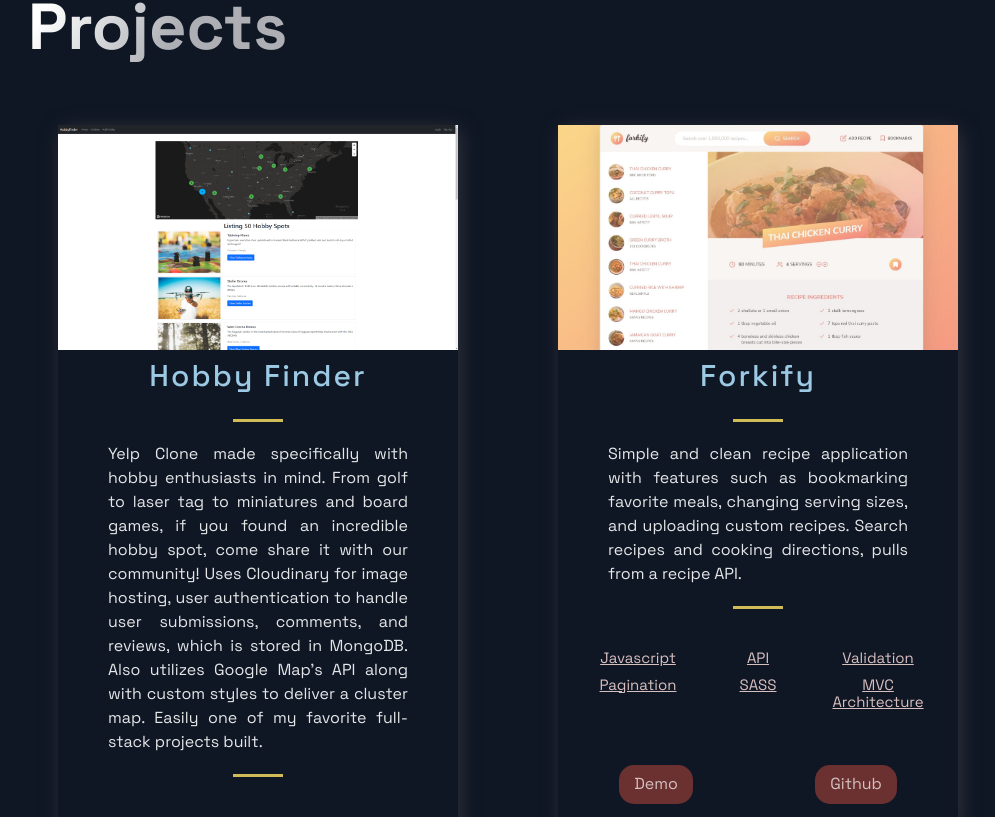
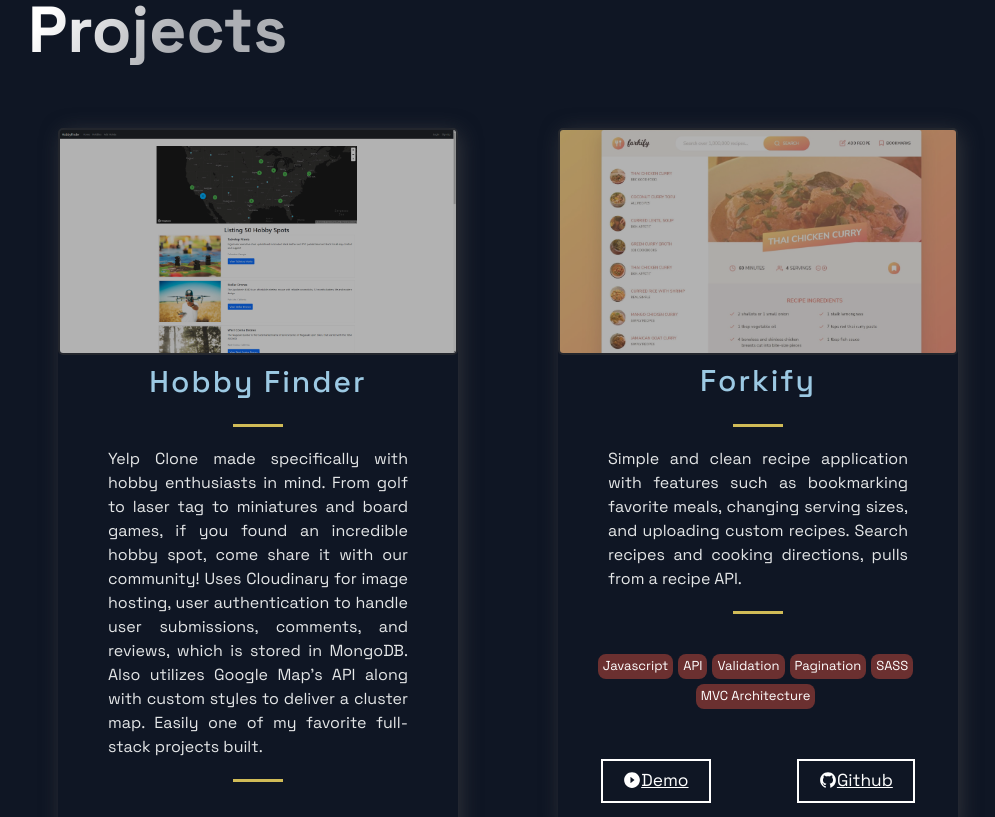
Before and after one commit to Sasurai087/NextJS-Portfolio, a Next.js app: page / in a window 1280 px wide. Shown: the part 1980-2797 px from the top of the page, without its empty margins (92-1087 px from the left). Built offline with nearby package versions, Linux system fonts and the light colour scheme.

Commit message:
style: change tags, source link, enlarge image

```diff
--- a/src/components/Acomplishments/Acomplishments.js
+++ b/src/components/Acomplishments/Acomplishments.js
@@ -5,7 +5,13 @@
   SectionDivider,
   SectionTitle,
 } from "../../styles/GlobalComponents";
-import { Box, Boxes, BoxNum, BoxText } from "./AcomplishmentsStyles";
+import {
+  Box,
+  Boxes,
+  BoxNum,
+  BoxText,
+  EducationText,
+} from "./AcomplishmentsStyles";
 
 export const data = [
   {
@@ -35,6 +41,17 @@
     <SectionDivider />
     <SectionTitle main>Education</SectionTitle>
 
+    <EducationText>Univeristy</EducationText>
+    <Boxes>
+      <Box key="csulb">
+        <BoxNum>Bachelor of Arts in Communication Studies</BoxNum>
+        <BoxText href="https://www.csulb.edu/" target="_blank">
+          California State University of Long Beach
+        </BoxText>
+      </Box>
+    </Boxes>
+
+    <EducationText>Online Courses</EducationText>
     <Boxes>
       {data.map((card, index) => (
         <Box key={index}>
--- a/src/components/Acomplishments/AcomplishmentsStyles.js
+++ b/src/components/Acomplishments/AcomplishmentsStyles.js
@@ -57,11 +57,18 @@
 export const BoxText = styled.a`
   font-style: normal;
   font-weight: normal;
-  font-size: 18px;
+  text-decoration: underline;
+  font-size: 1.6rem;
   line-height: 24px;
   letter-spacing: 0.02em;
   color: rgba(255, 255, 255, 0.75);
   cursor: pointer;
+
+  :hover {
+    font-size: 1.8rem;
+    color: rgba(255, 255, 255, 0.95);
+    transition: 0.2s;
+  }
 
   @media ${(props) => props.theme.breakpoints.md} {
     font-size: 16px;
@@ -122,3 +129,19 @@
     justify-content: space-between;
   }
 `;
+
+export const EducationText = styled.p`
+  font-size: 3rem;
+  line-height: 40px;
+  font-weight: 500;
+  color: rgba(255, 255, 255, 0.7);
+
+  @media ${(props) => props.theme.breakpoints.md} {
+    max-width: 670px;
+    font-size: 20px;
+  }
+
+  @media ${(props) => props.theme.breakpoints.sm} {
+    font-size: 16px;
+  }
+`;
--- a/src/components/Header/Header.js
+++ b/src/components/Header/Header.js
@@ -1,6 +1,6 @@
 import Link from "next/link";
 import React from "react";
-import { AiFillGithub, AiFillInstagram, AiFillLinkedin } from "react-icons/ai";
+import { AiFillGithub, AiFillLinkedin } from "react-icons/ai";
 import { DiCssdeck } from "react-icons/di";
 
 import {
@@ -10,23 +10,16 @@
   Div3,
   NavLink,
   SocialIcons,
-  Span,
+  Logo,
 } from "./HeaderStyles";
 
 const Header = () => (
   <Container>
     <Div1>
       <Link passHref href="/">
-        <a
-          style={{
-            display: "flex",
-            alignItems: "center",
-            color: "white",
-            marginBottom: "20px",
-          }}
-        >
-          <DiCssdeck size="3rem" /> <Span>James Ohsako</Span>
-        </a>
+        <Logo>
+          <DiCssdeck size="3rem" /> James Ohsako
+        </Logo>
       </Link>
     </Div1>
 
--- a/src/components/Header/HeaderStyles.js
+++ b/src/components/Header/HeaderStyles.js
@@ -45,11 +45,20 @@
   }
 `;
 
-export const Span = styled.span`
+// Navigation Link
+export const Logo = styled.a`
+  display: flex;
+  align-items: center;
+  color: white;
+  margin-bottom: 20px;
   font-size: 2rem;
+
+  @media ${(props) => props.theme.breakpoints.sm} {
+    transition: 0.5s;
+    font-size: 1.8rem;
+  }
 `;
 
-// Navigation Links
 export const NavLink = styled.a`
   font-size: 2rem;
   line-height: 32px;
@@ -60,8 +69,13 @@
     opacity: 1;
     cursor: pointer;
   }
+  @media ${(props) => props.theme.breakpoints.md} {
+    font-size: 1.5rem;
+    margin-right: 1rem;
+  }
   @media ${(props) => props.theme.breakpoints.sm} {
-    padding: 0.5rem;
+    transition: 0.5s;
+    display: none;
   }
 `;
 
--- a/src/components/Hero/Hero.js
+++ b/src/components/Hero/Hero.js
@@ -6,14 +6,15 @@
   SectionTitle,
 } from "../../styles/GlobalComponents";
 import Button from "../../styles/GlobalComponents/Button";
-import { LeftSection } from "./HeroStyles";
+import { LeftSection, Name } from "./HeroStyles";
 
 const Hero = (props) => (
   <Section row noPadding>
     <LeftSection>
+      <Name main center>
+        James Ohsako
+      </Name>
       <SectionTitle main center>
-        James Ohsako
-        <br />
         Front-End Developer
       </SectionTitle>
       <SectionText>
--- a/src/components/Hero/HeroStyles.js
+++ b/src/components/Hero/HeroStyles.js
@@ -1,4 +1,4 @@
-import styled from 'styled-components';
+import styled from "styled-components";
 
 export const LeftSection = styled.div`
   width: 100%;
@@ -17,3 +17,30 @@
     margin: 0 auto;
   }
 `;
+
+export const Name = styled.h2`
+  color: #42a5f5;
+  font-weight: 800;
+  font-size: ${(props) => (props.main ? "65px" : "56px")};
+  line-height: ${(props) => (props.main ? "72px" : "56px")};
+  width: max-content;
+  max-width: 100%;
+  padding: ${(props) => (props.main ? "58px 0 16px" : "0")};
+
+  @media ${(props) => props.theme.breakpoints.md} {
+    font-size: ${(props) => (props.main ? "56px" : "48px")};
+    line-height: ${(props) => (props.main ? "56px" : "48px")};
+    margin-bottom: 12px;
+    padding: ${(props) => (props.main ? "40px 0 12px" : "0")};
+  }
+
+  @media ${(props) => props.theme.breakpoints.sm} {
+    font-size: 32px;
+    line-height: 40px;
+    font-size: ${(props) => (props.main ? "28px" : "32px")};
+    line-height: ${(props) => (props.main ? "32px" : "40px")};
+    margin-bottom: 8px;
+    padding: ${(props) => (props.main ? "16px 0 8px" : "0")};
+    max-width: 100%;
+  }
+`;
--- a/src/components/Projects/Projects.js
+++ b/src/components/Projects/Projects.js
@@ -12,7 +12,10 @@
   TitleContent,
   UtilityList,
   Img,
+  ImageLinks,
+  ExternalWrapper,
 } from "./ProjectsStyles";
+import { AiFillGithub, AiFillPlayCircle } from "react-icons/ai";
 import {
   Section,
   SectionDivider,
@@ -29,7 +32,9 @@
         ({ id, image, title, source, description, tags, visit }) => (
           <BlogCard key={id}>
             {/* Images found in public/images folder */}
-            <Img src={image} />
+            <ImageLinks href={visit} target="_blank">
+              <Img src={image} />
+            </ImageLinks>
             <TitleContent>
               <HeaderThree isTitle>{title}</HeaderThree>
               <Hr />
@@ -44,8 +49,18 @@
               </TagList>
             </div>
             <UtilityList>
-              <ExternalLinks href={visit}>Demo</ExternalLinks>
-              <ExternalLinks href={source}>Github</ExternalLinks>
+              <ExternalLinks href={visit} target="_blank">
+                <ExternalWrapper>
+                  <AiFillPlayCircle size="1.8rem" />
+                  Demo
+                </ExternalWrapper>
+              </ExternalLinks>
+              <ExternalLinks href={source} target="_blank">
+                <ExternalWrapper>
+                  <AiFillGithub size="1.8rem" />
+                  Github
+                </ExternalWrapper>
+              </ExternalLinks>
             </UtilityList>
           </BlogCard>
         )
--- a/src/components/Projects/ProjectsStyles.js
+++ b/src/components/Projects/ProjectsStyles.js
@@ -5,6 +5,16 @@
   height: 100%;
   object-fit: cover;
   overflow: hidden;
+  border: 0.2rem solid rgba(80, 78, 78, 0.5);
+  border-radius: 0.5rem;
+  transition: 0.5s;
+  filter: brightness(0.7);
+
+  &:hover {
+    transform: scale(1.1);
+    transition: 0.5s;
+    filter: brightness(1);
+  }
 `;
 
 export const GridContainer = styled.section`
@@ -83,25 +93,48 @@
 `;
 
 export const ExternalLinks = styled.a`
-  color: #d4c0c0;
+  color: #fff;
+  text-decoration: underline;
+  border: 2px solid #fff;
+  box-sizing: inherit;
+  cursor: pointer;
+  display: inline-block;
+  font-size: 13pt;
+  padding: 10px 20px;
+  transition: all 0.5s;
+
+  :hover {
+    background-color: #42a5f5;
+  }
+
+  /* color: #d4c0c0;
   font-size: 1.6rem;
   padding: 1rem 1.5rem;
   background: #6b3030;
-  border-radius: 15px;
+  border-radius: 4px;
   transition: 0.5s;
   &:hover {
     background: #801414;
-  }
+  } */
 `;
 
+export const ExternalWrapper = styled.div`
+  display: flex;
+`;
+
+export const ImageLinks = styled.a``;
+
 export const TagList = styled.ul`
-  display: grid;
-  grid-template-columns: repeat(auto-fill, minmax(100px, 1fr));
+  list-style: none;
   padding: 2rem;
 `;
+
 export const Tag = styled.li`
-  color: #d8bfbf;
-  font-size: 1.5rem;
-  padding-bottom: 1rem;
-  text-decoration: underline;
+  display: inline-block;
+  font-size: 1.3rem;
+  padding: 0.5rem;
+  margin: 0 5px 5px 0;
+  border-radius: 8px;
+  color: #fff;
+  background-color: rgb(107, 48, 48);
 `;
--- a/src/components/TimeLine/TimeLine.js
+++ b/src/components/TimeLine/TimeLine.js
@@ -77,11 +77,10 @@
         <br />
         <br />
         I also love playing and teaching board games of all kinds. My most
-        recently played board game is Dice Forge, which has a unique mechanic
-        where you physically alter your dice.
+        recently played board game is Dice Forge.
         <br />
         <br />
-        Think I might be a good fit for your team?
+        Think I might be a good fit for your team? Let's get in touch!
         <br />
       </SectionText>
       <CarouselContainer ref={carouselRef} onScroll={handleScroll}>
```
Also changed, not shown: src/styles/GlobalComponents/Button.js (+12 -5 lines).
